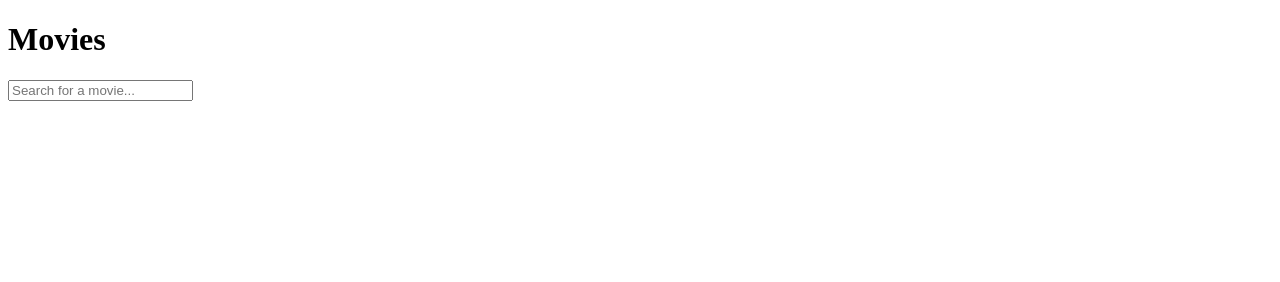
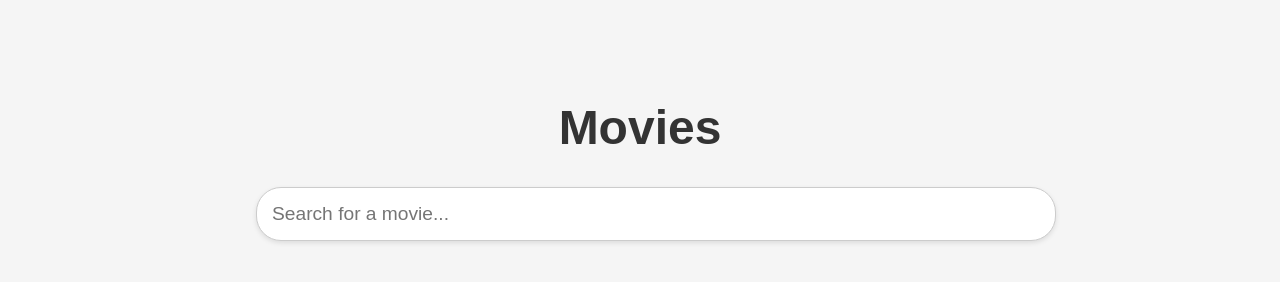
Before and after one commit to Nikhildvloper/Movies, a plain HTML site: page index.html in a window 1280 px wide. Drawn offline with Linux system fonts and the light colour scheme.

Commit message:
Update styles.css

```diff
--- a/styles.css
+++ b/styles.css
@@ -1,3 +1,52 @@
+body {
+  font-family: Arial, sans-serif;
+  background-color: #f5f5f5;
+  margin: 0;
+  padding: 0;
+  text-align: center;
+}
+
+.container {
+  margin-top: 100px;
+}
+
+h1 {
+  font-size: 3rem;
+  color: #333;
+}
+
+.search-container {
+  margin: 20px auto;
+  width: 60%;
+}
+
+.search-bar {
+  width: 100%;
+  padding: 15px;
+  font-size: 1.2rem;
+  border: 1px solid #ccc;
+  border-radius: 25px;
+  outline: none;
+  box-shadow: 0 2px 5px rgba(0, 0, 0, 0.1);
+}
+
+.search-bar:focus {
+  border-color: #007bff;
+  box-shadow: 0 0 8px rgba(0, 123, 255, 0.5);
+}
+
+.result img {
+  margin-top: 20px;
+  max-width: 60%;
+  border-radius: 10px;
+  box-shadow: 0 2px 10px rgba(0, 0, 0, 0.3);
+}
+
+.result p {
+  font-size: 1.2rem;
+  color: #555;
+  margin-top: 10px;
+}
 .result {
   display: flex;
   flex-direction: column;
```
